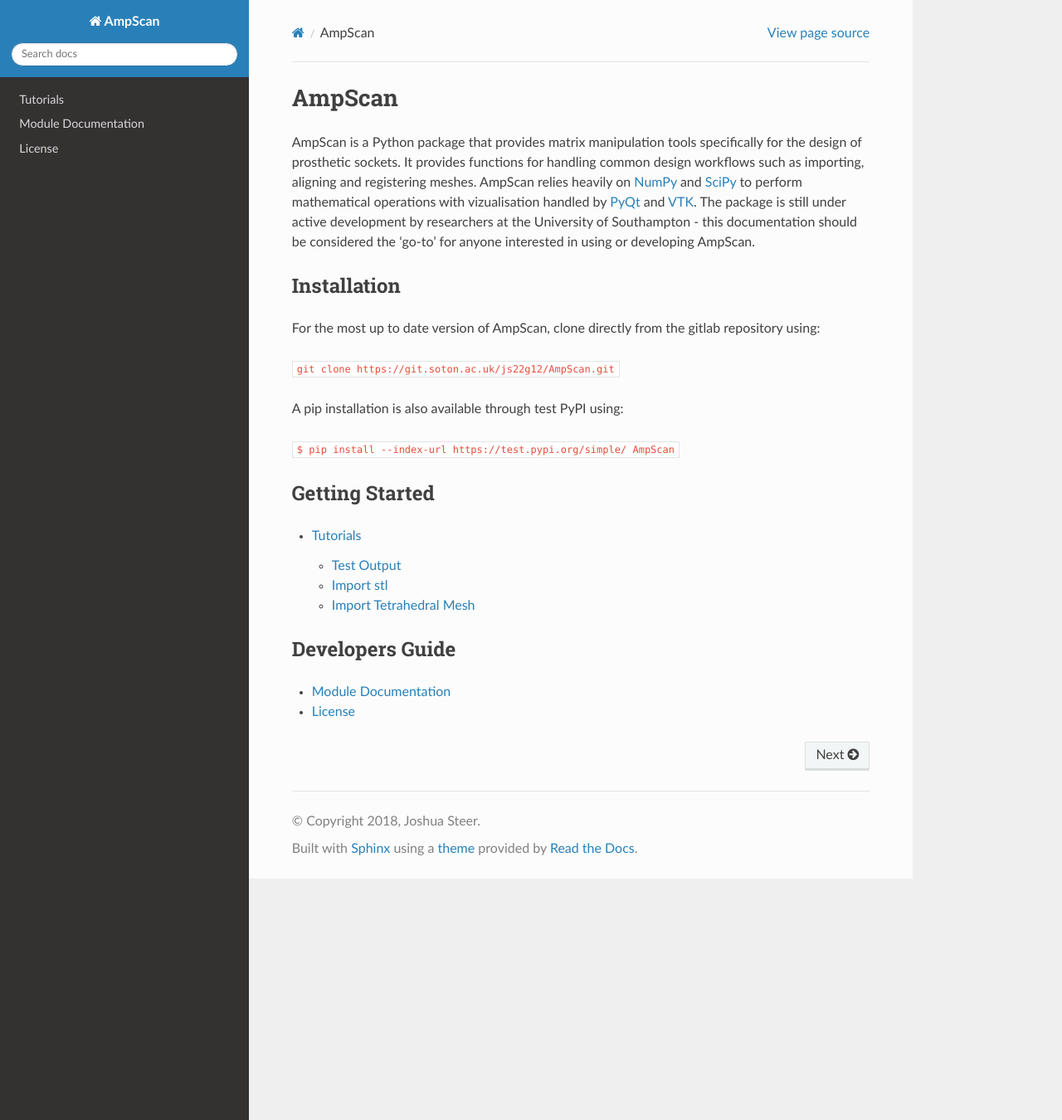
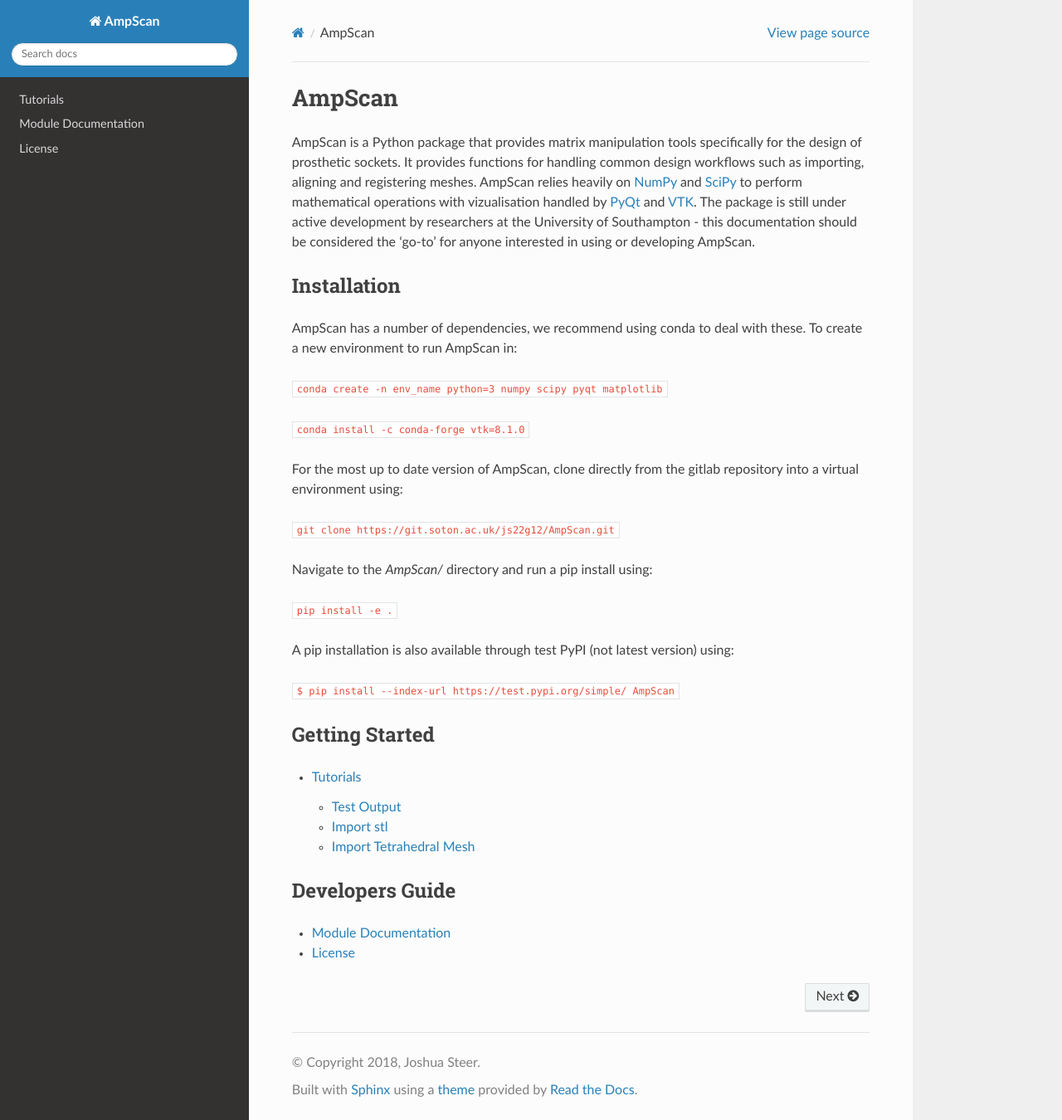
Before and after one commit to abel-research/ampscan, a Sphinx documentation site: the page built from docs/index.rst, in a window 1280 px wide and 1350 px high. Shown: the whole window at 83% size. Built offline with Sphinx 7.4.7 and the Read the Docs theme 2.0.0, drawn with Linux system fonts in a browser that asks for light colours; pages that are not in the unit, such as notebooks, are missing from menus.

Commit message:
Update index.rst

```diff
--- a/docs/index.rst
+++ b/docs/index.rst
@@ -18,11 +18,22 @@
 Installation
 ------------
 
-For the most up to date version of AmpScan, clone directly from the gitlab repository using:
+AmpScan has a number of dependencies, we recommend using conda to deal with these. To create a new
+environment to run AmpScan in:
+
+``conda create -n env_name python=3 numpy scipy pyqt matplotlib``
+
+``conda install -c conda-forge vtk=8.1.0``
+
+For the most up to date version of AmpScan, clone directly from the gitlab repository into a virtual environment using:
 
 ``git clone https://git.soton.ac.uk/js22g12/AmpScan.git``
 
-A pip installation is also available through test PyPI using:
+Navigate to the `AmpScan/` directory and run a pip install using:
+
+``pip install -e .``
+
+A pip installation is also available through test PyPI (not latest version) using:
 
 ``$ pip install --index-url https://test.pypi.org/simple/ AmpScan``
 
```
